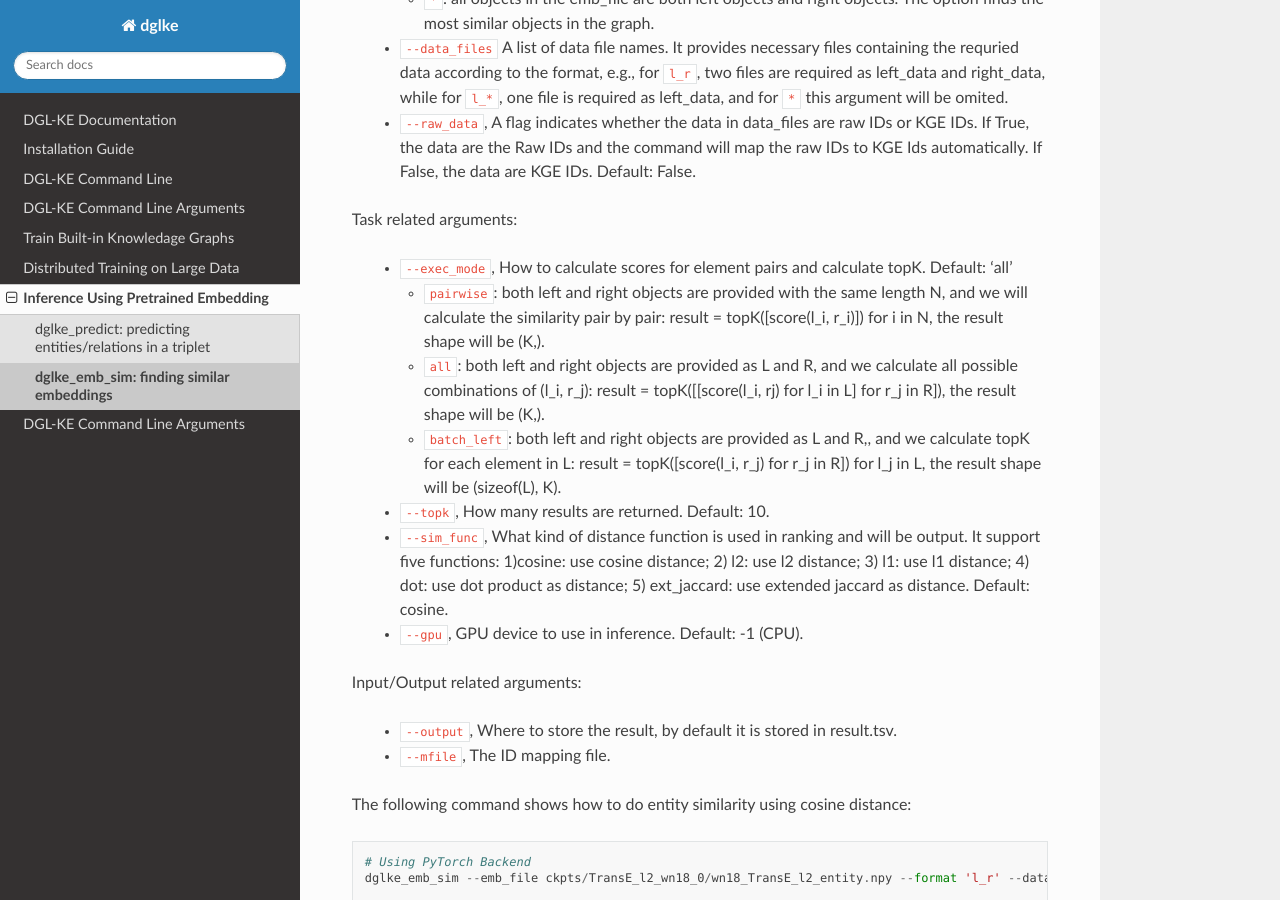
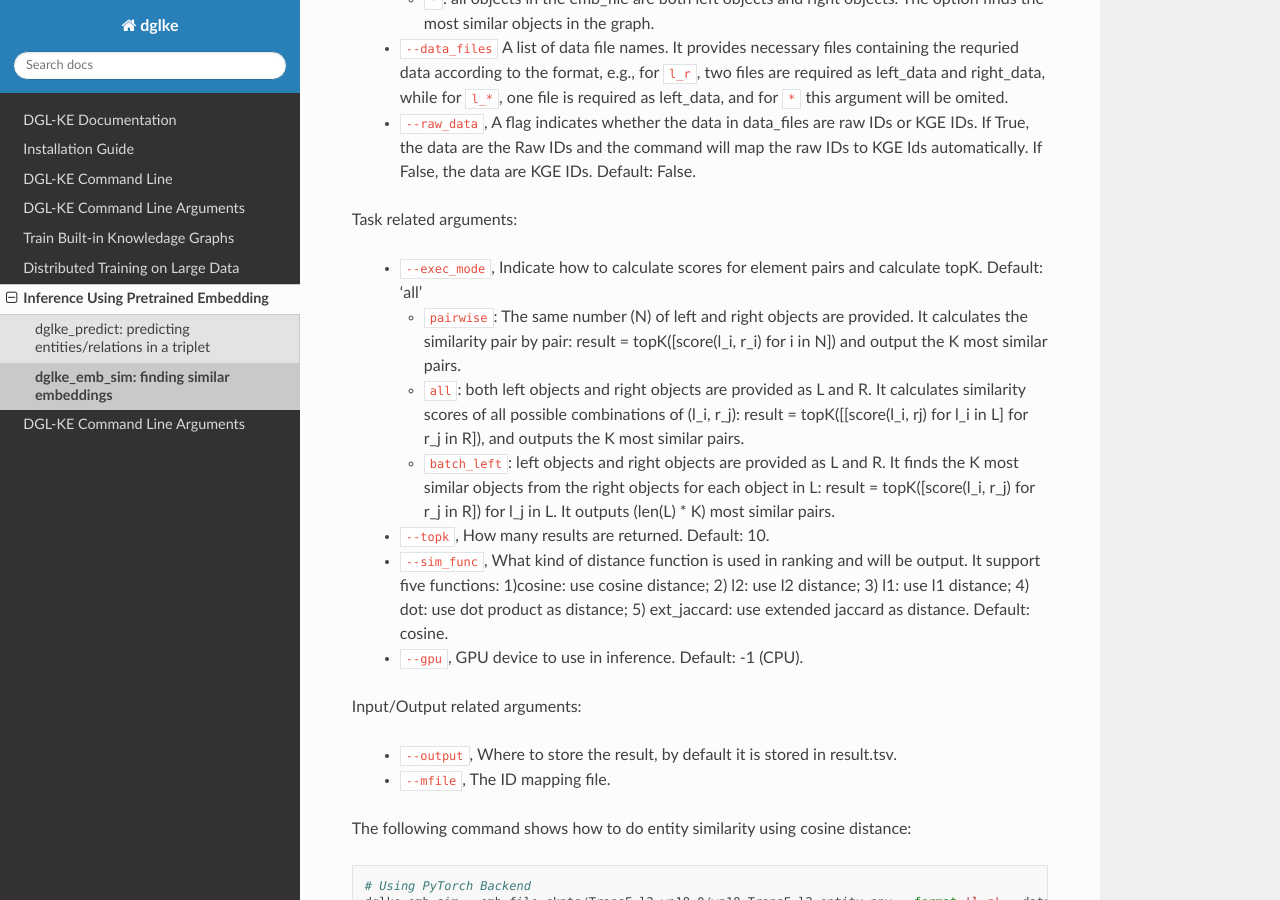
Before and after one commit to awslabs/dgl-ke, a Sphinx documentation site: the page built from docs/source/emb_sim.rst, in a window 1280 px wide and 900 px high, scrolled down 761 px. Built offline with Sphinx 7.4.7 and the Read the Docs theme 2.0.0, drawn with Linux system fonts in a browser that asks for light colours; pages that are not in the unit, such as notebooks, are missing from menus.

Commit message:
Update emb_sim.rst

```diff
--- a/docs/source/emb_sim.rst
+++ b/docs/source/emb_sim.rst
@@ -26,11 +26,11 @@
 
 Task related arguments:
 
-  * ``--exec_mode``, How to calculate scores for element pairs and calculate topK. Default: 'all'
+  * ``--exec_mode``, Indicate how to calculate scores for element pairs and calculate topK. Default: 'all'
 
-    * ``pairwise``: both left and right objects are provided with the same length N, and we will calculate the similarity pair by pair: result = topK([score(l_i, r_i)]) for i in N, the result shape will be (K,).
-    * ``all``: both left and right objects are provided as L and R, and we calculate all possible combinations of (l_i, r_j): result = topK([[score(l_i, rj) for l_i in L] for r_j in R]), the result shape will be (K,).
-    * ``batch_left``: both left and right objects are provided as L and R,, and we calculate topK for each element in L: result = topK([score(l_i, r_j) for r_j in R]) for l_j in L, the result shape will be (sizeof(L), K).
+    * ``pairwise``: The same number (N) of left and right objects are provided. It calculates the similarity pair by pair: result = topK([score(l_i, r_i) for i in N]) and output the K most similar pairs.
+    * ``all``: both left objects and right objects are provided as L and R. It calculates similarity scores of all possible combinations of (l_i, r_j): result = topK([[score(l_i, rj) for l_i in L] for r_j in R]), and outputs the K most similar pairs.
+    * ``batch_left``: left objects and right objects are provided as L and R. It finds the K most similar objects from the right objects for each object in L: result = topK([score(l_i, r_j) for r_j in R]) for l_j in L. It outputs (len(L) * K) most similar pairs.
 
   * ``--topk``, How many results are returned. Default: 10.
   * ``--sim_func``, What kind of distance function is used in ranking and will be output. It support five functions: 1)cosine: use cosine distance; 2) l2: use l2 distance; 3) l1: use l1 distance; 4) dot: use dot product as distance; 5) ext_jaccard: use extended jaccard as distance. Default: cosine.
```
